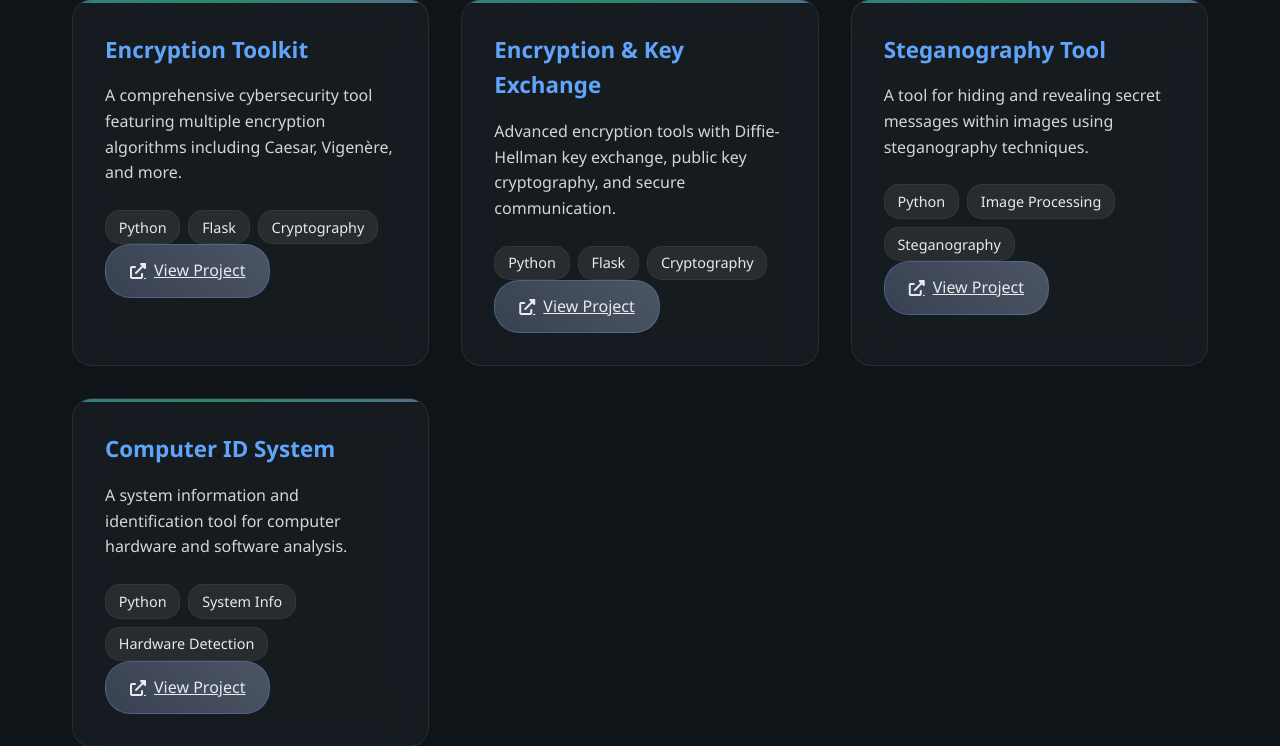
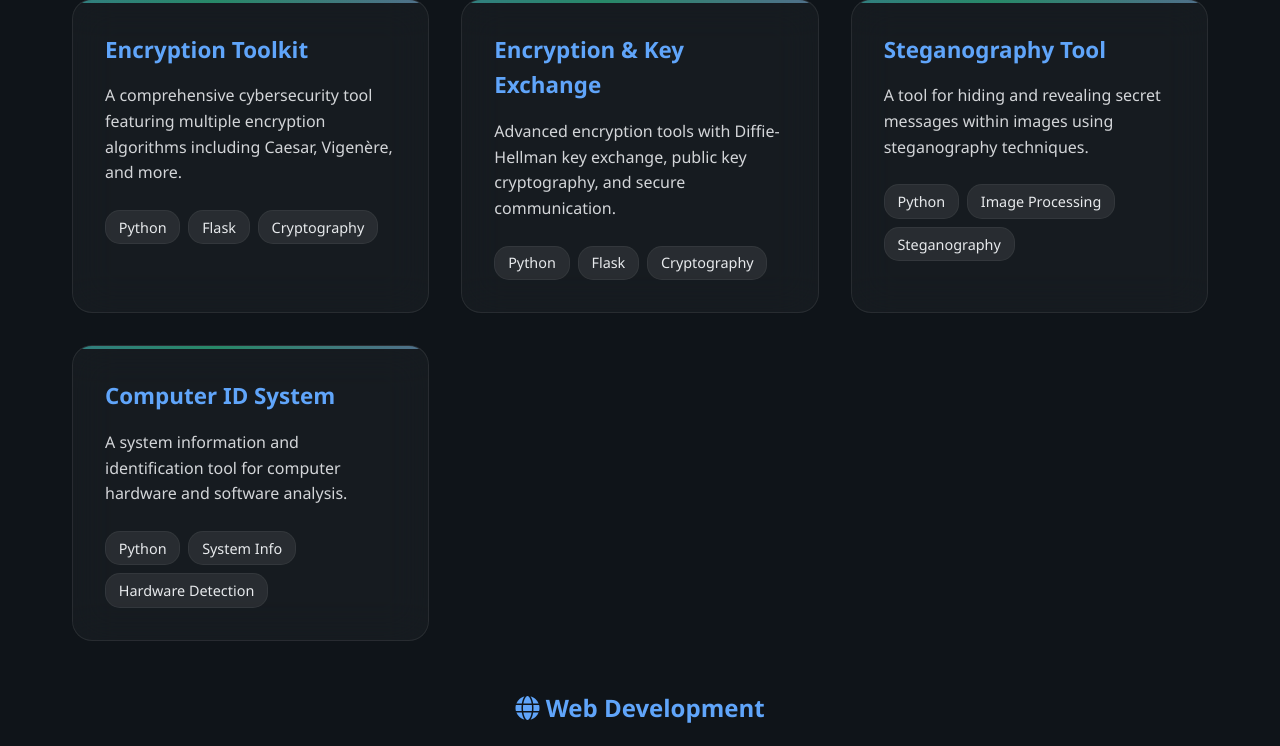
Before and after one commit to Cal2-0/main, a Flask app: page / in a window 1280 px wide. Shown: the part 2176-2922 px from the top of the page. Run offline with Flask 3, Linux system fonts and the light colour scheme.

Commit message:
web is done

```diff
--- a/my web/app.py
+++ b/my web/app.py
@@ -1,4 +1,4 @@
-from flask import Flask, render_template, request
+from flask import Flask, render_template, request, send_from_directory
 import os
 import sys
 import importlib.util
@@ -15,5 +15,11 @@ def index():
 def sht():
     return render_template("sht.html")
 
+
+@app.route("/Assets/<path:filename>")
+def assets(filename):
+    return send_from_directory('templates/Assets', filename)
+
+
 if __name__ == "__main__":
     app.run(debug=True)
--- a/my web/templates/index.html
+++ b/my web/templates/index.html
@@ -634,7 +634,7 @@
     <section id="home" class="hero">
 
         <h1>Hi, I'm Calvin Dsouza</h1>
-        <p>Cybersecurity Student & Backend Developer from Dubai, UAE</p>
+        <p>Cybersecurity Student & Backend Developer</p>
         <div class="scroll-cue" onclick="document.getElementById('about').scrollIntoView()">
             <i class="fas fa-chevron-down"></i>
         </div>
@@ -716,6 +716,7 @@
     </section>
 
     <!-- Projects Section -->
+    <!-- Projects Section -->
 <section id="projects" class="section">
   <h2>Featured Projects</h2>
 
@@ -732,10 +733,6 @@
         <span class="tech-tag">Flask</span>
         <span class="tech-tag">Cryptography</span>
       </div>
-                <a href="/ciphers" class="project-btn">
-                    <i class="fas fa-external-link-alt"></i>
-                    View Project
-                </a>
     </div>
 
     <div class="project-card" style="--delay: 2">
@@ -746,10 +743,6 @@
         <span class="tech-tag">Flask</span>
         <span class="tech-tag">Cryptography</span>
       </div>
-                <a href="/encrp" class="project-btn">
-                    <i class="fas fa-external-link-alt"></i>
-                    View Project
-                </a>
     </div>
 
     <div class="project-card" style="--delay: 3">
@@ -760,10 +753,6 @@
         <span class="tech-tag">Image Processing</span>
         <span class="tech-tag">Steganography</span>
       </div>
-                <a href="/stegno" class="project-btn">
-                    <i class="fas fa-external-link-alt"></i>
-                    View Project
-                </a>
     </div>
 
     <div class="project-card" style="--delay: 4">
@@ -774,10 +763,6 @@
         <span class="tech-tag">System Info</span>
         <span class="tech-tag">Hardware Detection</span>
       </div>
-                <a href="/compid" class="project-btn">
-                    <i class="fas fa-external-link-alt"></i>
-                    View Project
-                </a>
     </div>
   </div>
 
@@ -794,10 +779,6 @@
         <span class="tech-tag">Flask</span>
         <span class="tech-tag">YouTube API</span>
       </div>
-                <a href="/uni" class="project-btn">
-                    <i class="fas fa-external-link-alt"></i>
-                    View Project
-                </a>
     </div>
 
     <div class="project-card" style="--delay: 6">
@@ -808,10 +789,6 @@
         <span class="tech-tag">Flask</span>
         <span class="tech-tag">TMDB API</span>
       </div>
-                <a href="/movie" class="project-btn">
-                    <i class="fas fa-external-link-alt"></i>
-                    View Project
-                </a>
     </div>
 
     <div class="project-card" style="--delay: 7">
@@ -822,10 +799,6 @@
         <span class="tech-tag">Flask</span>
         <span class="tech-tag">WebSocket</span>
       </div>
-                <a href="/chat" class="project-btn">
-                    <i class="fas fa-external-link-alt"></i>
-                    View Project
-                </a>
     </div>
 
     <div class="project-card" style="--delay: 8">
@@ -836,10 +809,6 @@
         <span class="tech-tag">Flask</span>
         <span class="tech-tag">Image Processing</span>
       </div>
-                <a href="/pic-editor" class="project-btn">
-                    <i class="fas fa-external-link-alt"></i>
-                    View Project
-                </a>
     </div>
   </div>
 
@@ -856,10 +825,6 @@
         <span class="tech-tag">Flask</span>
         <span class="tech-tag">OpenAI API</span>
       </div>
-                <a href="/aico" class="project-btn">
-                    <i class="fas fa-external-link-alt"></i>
-                    View Project
-                </a>
     </div>
 
     <div class="project-card" style="--delay: 10">
@@ -870,10 +835,6 @@
         <span class="tech-tag">Pygame</span>
         <span class="tech-tag">Game Development</span>
       </div>
-                <a href="/galactic" class="project-btn">
-                    <i class="fas fa-external-link-alt"></i>
-                    View Project
-                </a>
     </div>
 
     <div class="project-card" style="--delay: 11">
@@ -884,13 +845,10 @@
         <span class="tech-tag">Flask</span>
         <span class="tech-tag">Interactive Story</span>
       </div>
-                <a href="/wildgoose" class="project-btn">
-                    <i class="fas fa-external-link-alt"></i>
-                    View Project
-                </a>
     </div>
   </div>
 </section>
+
 
     <script>
         // Smooth scrolling and navigation highlight
```
Also changed, not shown: my web/templates/sht.html (+20 -0 lines). Lines whose indentation alone changed are shown as unchanged.
